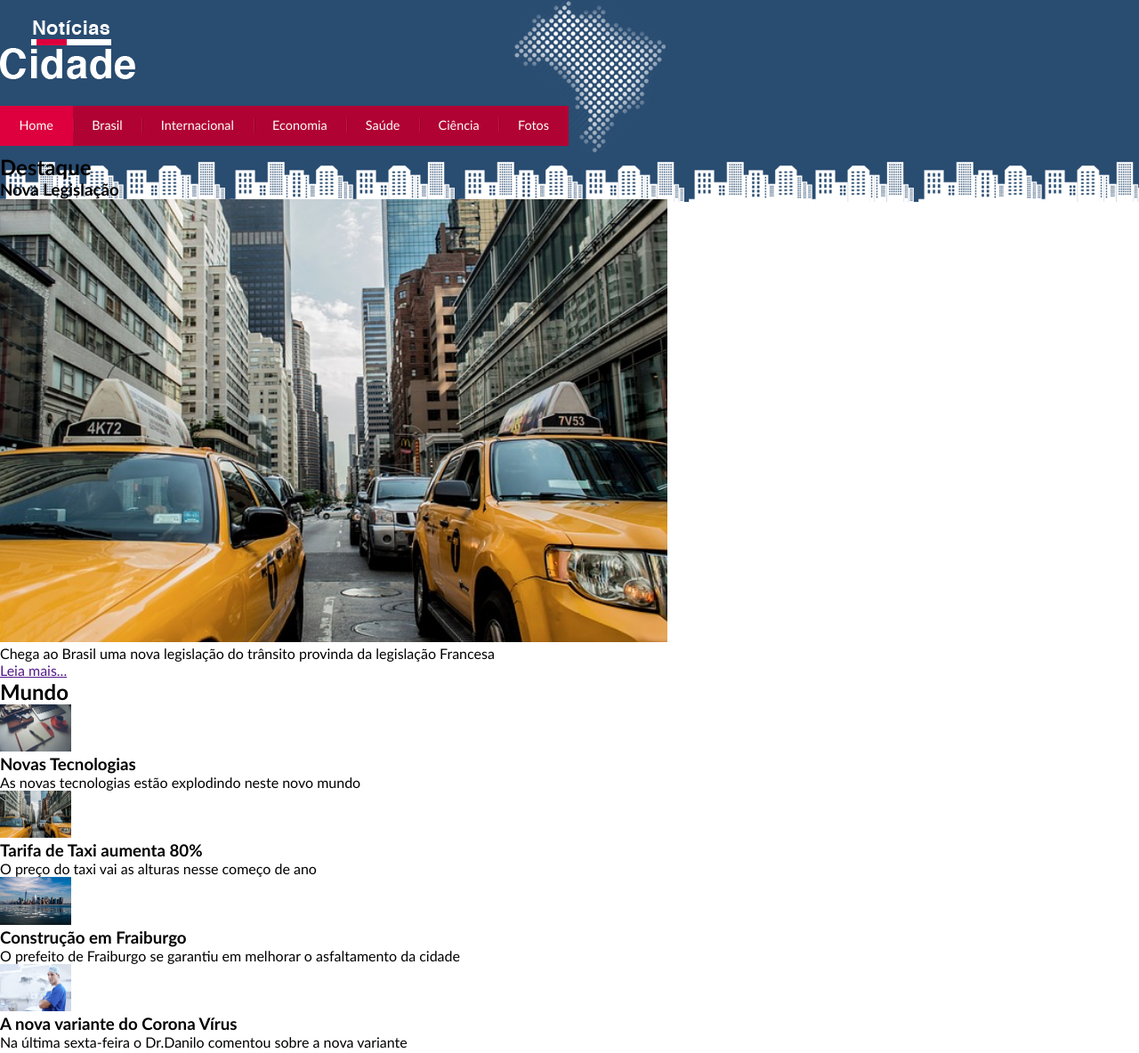
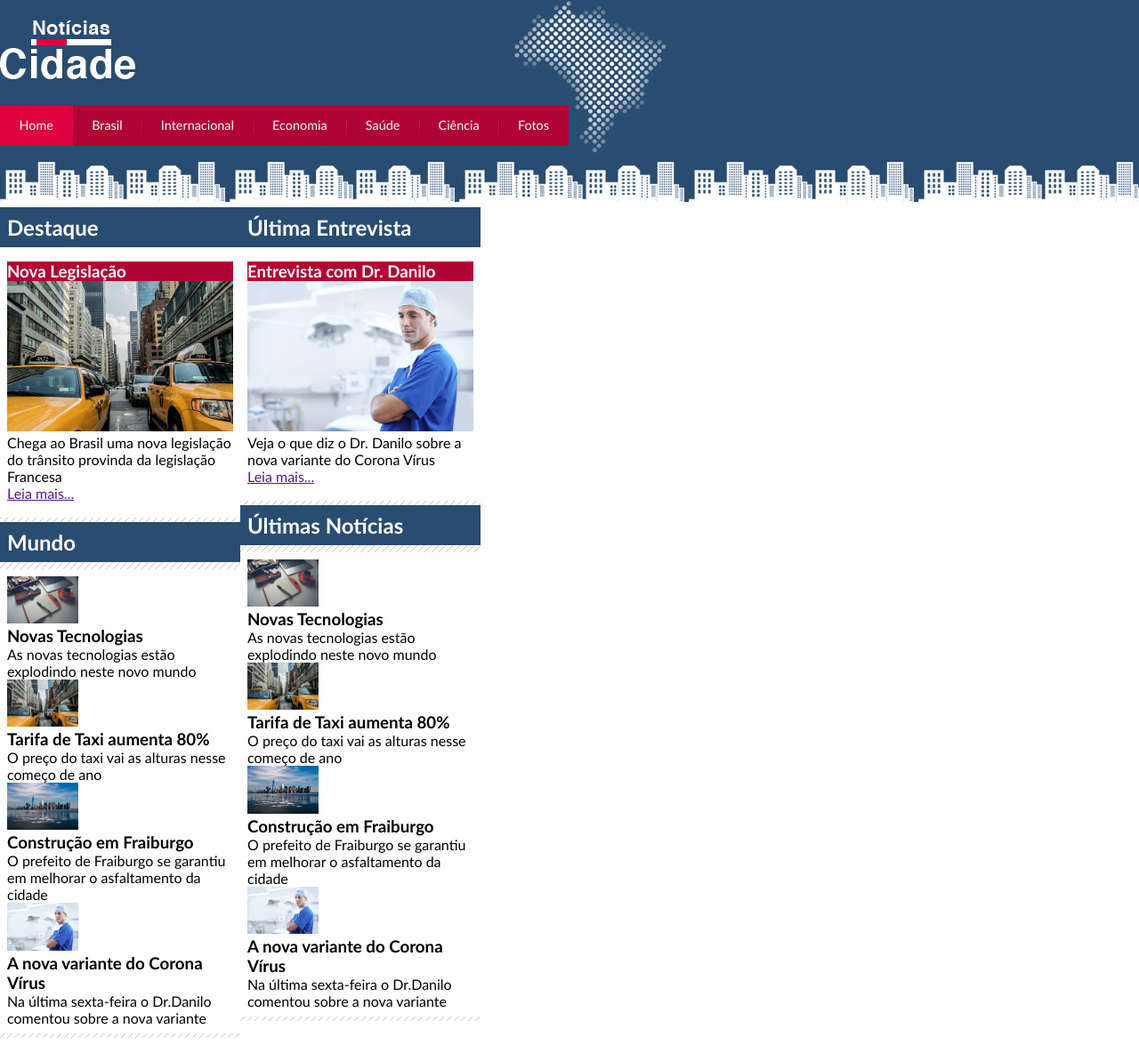
Before and after one commit to AntonioJoarez/JPsitenoticias, a plain HTML site: page View/index.html in a window 1280 px wide. Shown: the part 2-1186 px from the top of the page at 89% size. Drawn offline with Linux system fonts and the light colour scheme.

Commit message:
aula de hoje

```diff
--- a/View/Styles/style.css
+++ b/View/Styles/style.css
@@ -71,3 +71,51 @@ body.fotos #navegacao a#fotos {
     background: #de003e;
     cursor: text;
 }
+
+
+#conteudo {
+    margin-top: 60px;
+    background: #f5f5f5;
+}
+
+#primario {
+    width: 270px;
+    margin: 0 0 20px;
+    float: left;
+}
+
+#secundario {
+    width: 270px;
+    margin: 0 0 20px;
+    float: left;
+}
+
+#lateral {
+    width: 180px;
+    margin: 0 0 20px -750px;
+    float: left;
+}
+
+.caixa {
+    margin: 10px 0;
+    padding: 5px 0 5px 0;
+    background: #f3f3f3 url(../Assets/Imagens/fundo-caixa.png);
+}
+
+h2 {
+    font: 1.1em;
+    background: #294c71;
+    color: white;
+    padding: 8px;
+}
+
+.caixa-conteudo {
+    background: white;
+    padding: 8px;
+    margin-top: 8px
+}
+
+.titulo-h3 {
+    background: #b10333;
+    color: white;
+}
--- a/View/index.html
+++ b/View/index.html
@@ -6,8 +6,8 @@
     <link rel="stylesheet" href="./Styles/style.css">
     <title>Document</title>
 </head>
-<body class="home">
-    <div id="container">
+<body id="tres-colunas" class="home">
+    <div  id="container">
         <div id="topo">
             <h1 class="logo">Notícias Fraiburgo</h1>
             <ul id="navegacao">
@@ -39,7 +39,7 @@
                 <div class="caixa-destaque">
                     <h2>Destaque</h2>
                     <div class="caixa-conteudo">
-                        <h3>Nova Legislação</h3>
+                        <h3 class="titulo-h3">Nova Legislação</h3>
                         <img class="imagem-principal" src="./Assets/Imagens/taxi.jpg" alt="" width="100%">
                         <p>Chega ao Brasil uma nova legislação do trânsito provinda da legislação
                             Francesa
@@ -72,10 +72,95 @@
                                 <h3>A nova variante do Corona Vírus</h3>
                                 <p>Na última sexta-feira o Dr.Danilo comentou sobre a nova variante</p>
                             </li>
-
                         </ul>
                     </div>
-
+                </div>
+            </div>
+            <div id="secundario">
+                <div class="caixa-destaque">
+                    <h2>Última Entrevista</h2>
+                    <div class="caixa-conteudo">
+                        <h3 class="titulo-h3">Entrevista com Dr. Danilo</h3>
+                        <img class="imagem-principal" src="./Assets/Imagens/doutor.jpg" alt="" width="100%">
+                        <p>Veja o que diz o Dr. Danilo sobre a nova variante do Corona
+                            Vírus
+                        </p>
+                        <a href="">Leia mais...</a>
+                    </div>
+            </div>
+            <div class="caixa">
+                <h2>Últimas Notícias</h2>
+                <div class="caixa-conteudo">
+                    <ul class="lista-noticias">
+                        <li>
+                            <img src="./Assets/Imagens/tecnologia.jpg" alt="" width="80">
+                            <h3>Novas Tecnologias</h3>
+                            <p>As novas tecnologias estão explodindo neste novo mundo</p>
+                        </li>
+                        <li>
+                            <img src="./Assets/Imagens/taxi.jpg" alt="" width="80">
+                            <h3>Tarifa de Taxi aumenta 80%</h3>
+                            <p>O preço do taxi vai as alturas nesse começo de ano</p>
+                        </li>
+                        <li>
+                            <img src="./Assets/Imagens/cidade.jpg" alt="" width="80">
+                            <h3>Construção em Fraiburgo</h3>
+                            <p>O prefeito de Fraiburgo se garantiu em melhorar
+                               o asfaltamento da cidade</p>
+                        </li>
+                        <li>
+                            <img src="./Assets/Imagens/doutor.jpg" alt="" width="80">
+                            <h3>A nova variante do Corona Vírus</h3>
+                            <p>Na última sexta-feira o Dr.Danilo comentou sobre a nova variante</p>
+                        </li>
+                    </ul>
+                </div>
+            </div>
+        </div>
+        <div id="lateral">
+            <div class="caixa">
+                <h2>Entrevistas</h2>
+                <div class="caixa-conteudo">
+                    <ul>
+                        <li>
+                            <a href="">Yasmin</a>
+                        </li>
+                        <li>
+                            <a href="">Daniel</a>
+                        </li>
+                        <li>
+                            <a href="">Eduado</a>
+                        </li>
+                        <li>
+                            <a href="">Samuel</a>
+                        </li>
+                        <li>
+                            <a href="">Hiran</a>
+                        </li>
+                        <li>
+                            <a href="">Antônio</a>
+                        </li>
+                        <li>
+                            <a href="">Amarildo</a>
+                        </li>
+                        <li>
+                            <a href="">Josué</a>
+                        </li>
+                    </ul>
+                </div>
+                <div class="caixa">
+                    <h2>News</h2>
+                    <div class="caixa-conteudo">
+                        <form action="">
+                            <div>
+                                <label for="">E-mail</label>
+                                <input type="email" placeholder="Digite seu e-mail">
+                            </div>
+                            <div>
+                                <button>Cadastrar</button>
+                            </div>
+                        </form>
+                    </div>
                 </div>
             </div>
         </div>
```
